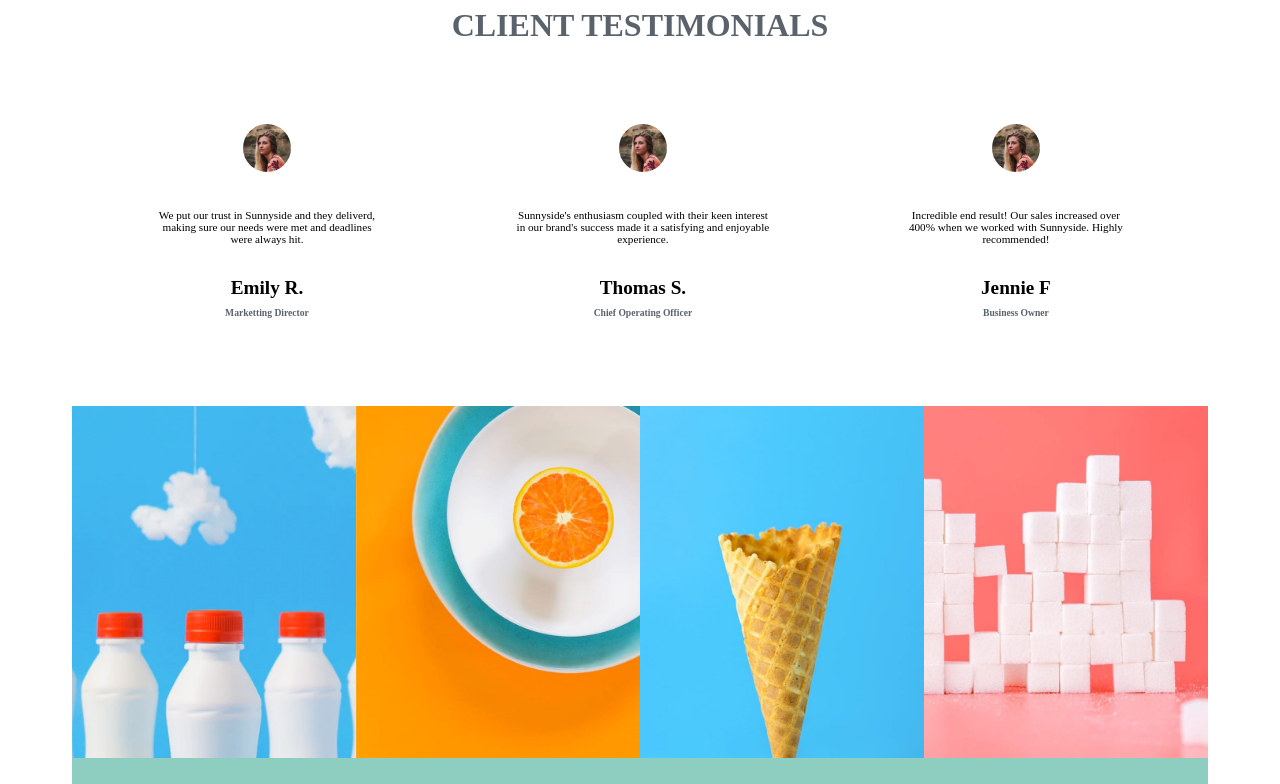
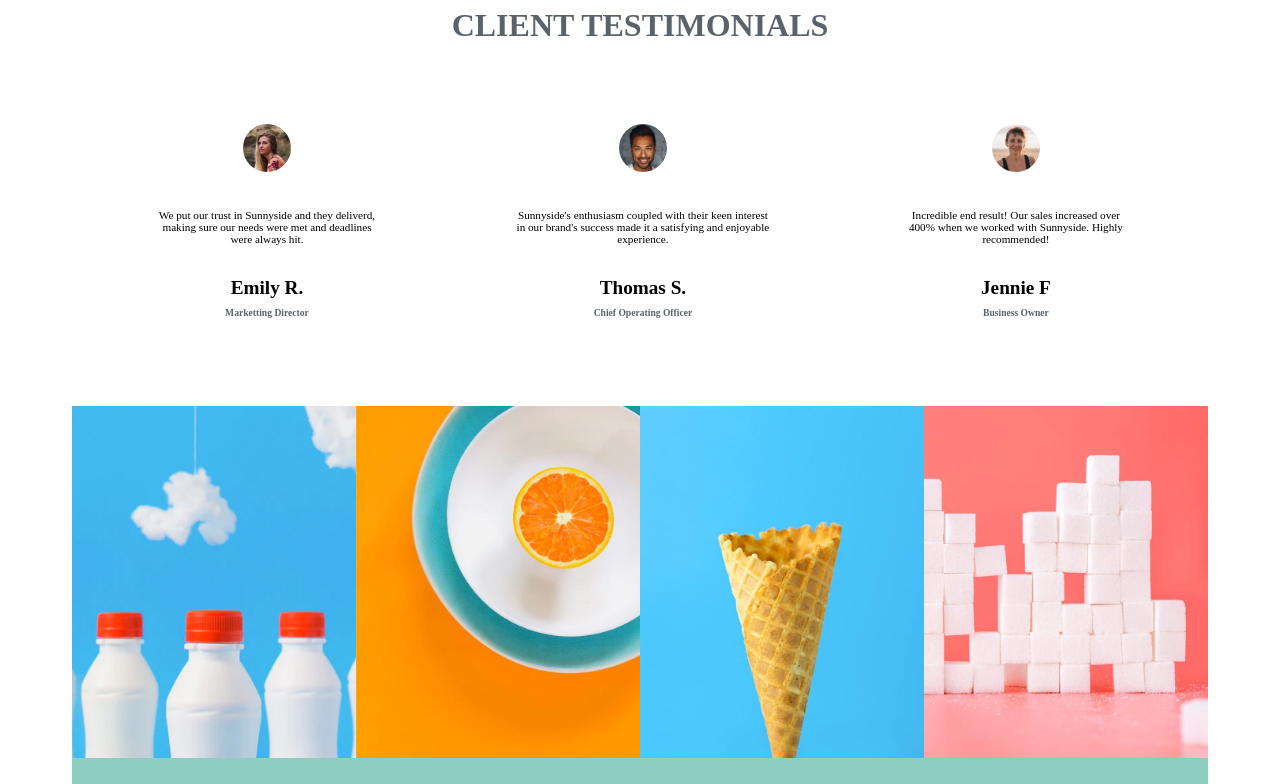
Before and after one commit to faruqshehu/sunnyside, a plain HTML site: page index.html in a window 1280 px wide. Shown: the part 2260-3044 px from the top of the page. Drawn offline with Linux system fonts and the light colour scheme.

Commit message:
Update index.html

```diff
--- a/index.html
+++ b/index.html
@@ -103,7 +103,7 @@
             </div>
 
             <div class="Thomas">
-              <img src="./images/image-emily.jpg" alt="" />
+              <img src="./images/image-thomas.jpg" alt="" />
 
               <p>
                 Sunnyside's enthusiasm coupled with their keen interest in our
@@ -115,7 +115,7 @@
             </div>
 
             <div class="Jennie">
-              <img src="./images/image-emily.jpg" alt="" />
+              <img src="./images/image-jennie.jpg" alt="" />
 
               <p>
                 Incredible end result! Our sales increased over 400% when we
```
